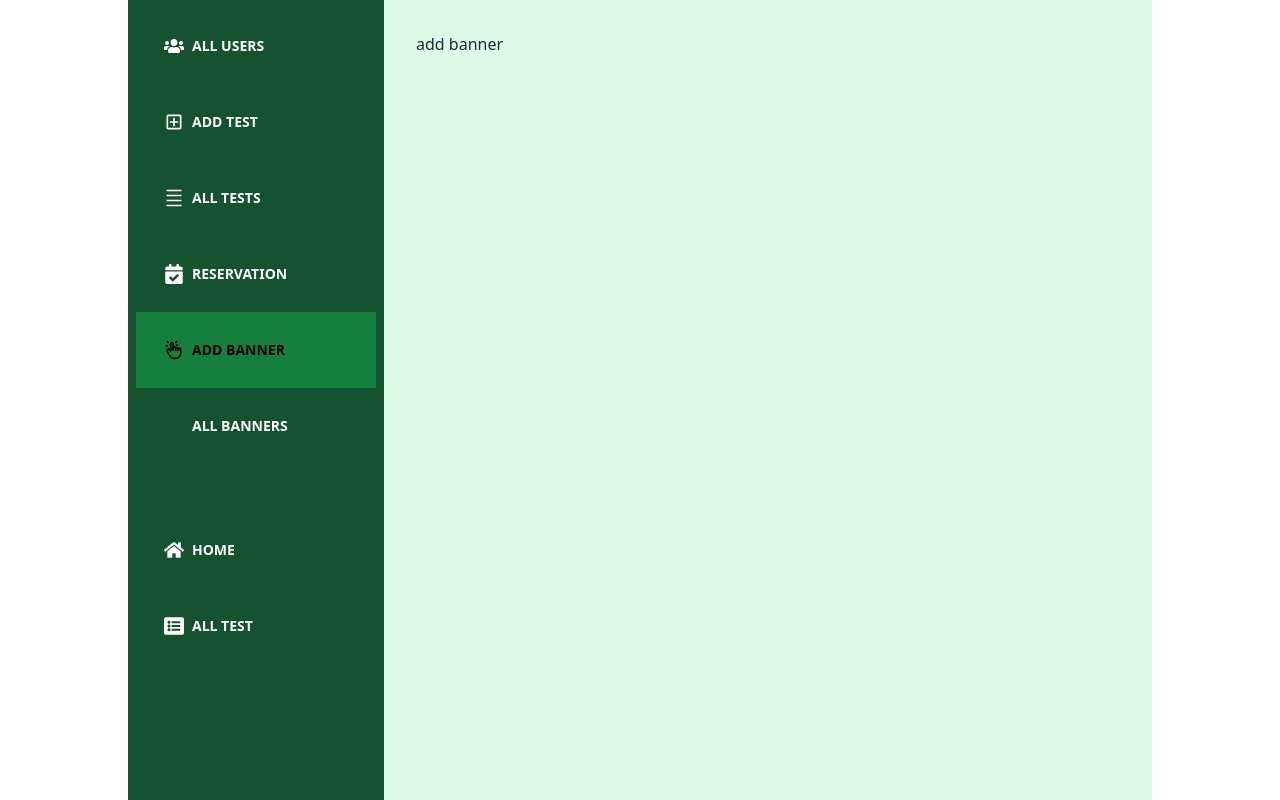
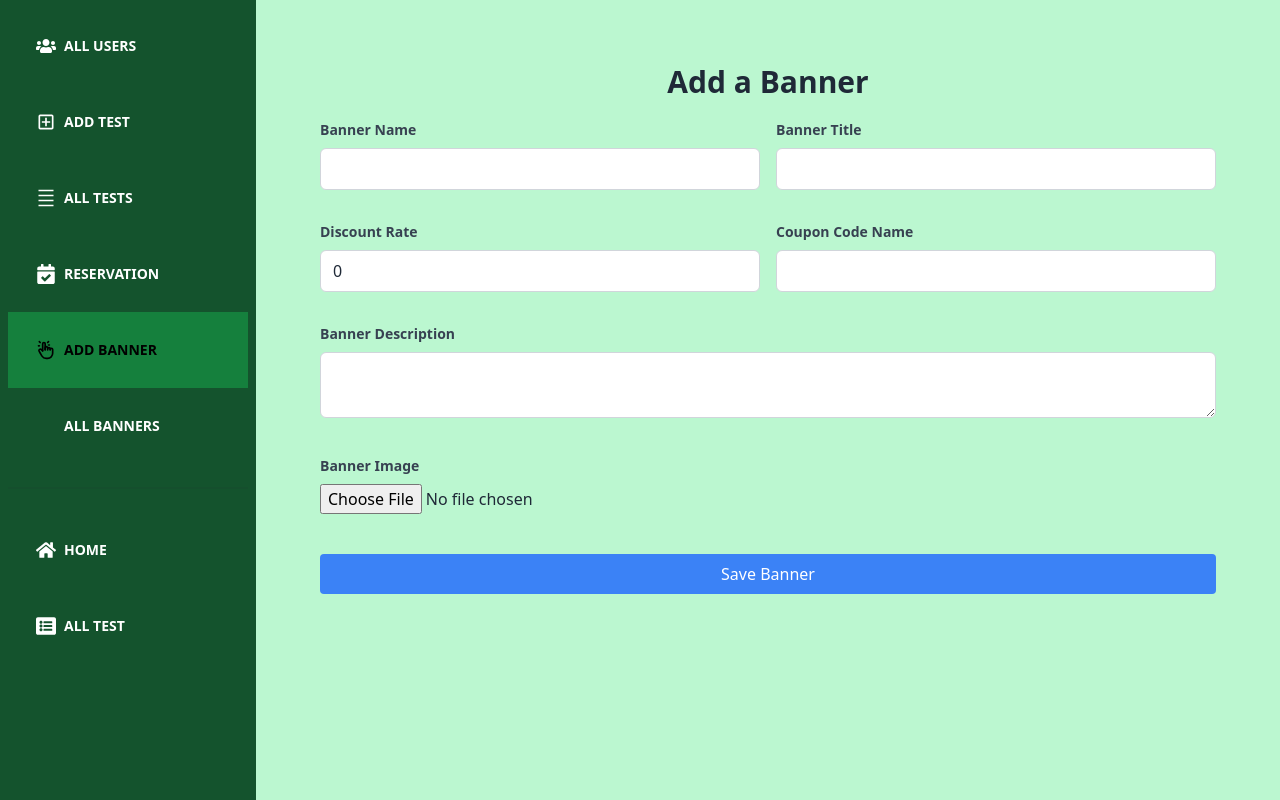
Before and after one commit to surovishimu/MedScan-Hub-Diagnostic-Center, a React (Vite) app: page /admindashboard/addbanner in a window 1280 px wide. Built offline with nearby package versions, Linux system fonts and the light colour scheme; no server answers; some icons are missing.

Commit message:
add banner page create

```diff
--- a/src/Login/SignUp.jsx
+++ b/src/Login/SignUp.jsx
@@ -11,7 +11,7 @@ const SignUp = () => {
     const axiosPublic = useAxiosPublic();
     const { createUser, handleUpdateprofile, loading } = useContext(AuthContext);
     const navigate = useNavigate();
-
+    const [imageError, setImageError] = useState("");
     const [formData, setFormData] = useState({
         email: '',
         name: '',
@@ -58,6 +58,7 @@ const SignUp = () => {
             [e.target.name]: e.target.value,
         });
     };
+
 
     const handleSubmit = async (e) => {
         e.preventDefault();
@@ -110,7 +111,8 @@ const SignUp = () => {
                         blood,
                         districtName,
                         upazilaName,
-                        status: 'Active'
+                        status: 'Active',
+                        role: 'user'
                     };
 
                     axiosPublic.post('/users', userInfo)
@@ -130,10 +132,32 @@ const SignUp = () => {
             toast.error('Error uploading image to imgbb');
         }
     };
+    const handleFileChange = (e) => {
+        const file = e.target.files[0];
+
+        if (file) {
+            const maxSizeInBytes = 100 * 1024;
+
+            if (file.size > maxSizeInBytes) {
+                setImageError('Image size must be below 100KB.');
+                e.target.value = null;
+                setTimeout(() => {
+                    setImageError("");
+                }, 5000);
+                return;
+            }
+            setImageError("");
+
+        }
+    };
 
     return (
         <div className='bg-green-100'>
-            {loading ? <span className="loading loading-infinity loading-lg"></span> : <div className="flex md:flex-row flex-col min-h-screen  items-center justify-around">
+            {loading ?
+                <div className="fixed top-0 left-0 w-full h-full flex items-center justify-center bg-white bg-opacity-80">
+                    <span className="loading loading-spinner text-success loading-lg"></span>
+                </div>
+                : <div className="flex md:flex-row flex-col min-h-screen  items-center justify-around">
                     <div className="md:w-1/2 w-full flex-1  ">
                         <div className='flex  flex-col items-center justify-center pt-5'>
                             <div className='flex flex-col -space-y-3'>
@@ -193,8 +217,12 @@ const SignUp = () => {
                                                 ...formData,
                                                 avatar: file,
                                             });
+                                            handleFileChange(e);
                                         }}
                                     />
+                                    {imageError && (
+                                        <p className="text-red-500 text-sm">{imageError}</p>
+                                    )}
                                 </div>
                                 <div className="mb-4">
                                     <label className="block text-gray-700 text-sm font-bold mb-2" htmlFor="bloodGroup">
--- a/src/Pages/AdminDashboard/Addbanner.jsx
+++ b/src/Pages/AdminDashboard/Addbanner.jsx
@@ -1,9 +1,185 @@
+import { useRef, useState } from 'react';
+import axios from 'axios';
+import useAxiosSecure from '../../Hooks/useAxiosSecure';
+import toast from 'react-hot-toast';
+
+const Addbanner = () => {
+    const formRef = useRef(null);
+    const axiosSecure = useAxiosSecure();
+    const [formData, setFormData] = useState({
+        name: '',
+        image: null,
+        title: '',
+        description: '',
+        couponCodeName: '',
+        discountRate: 0,
+    });
+
+    const handleChange = (e) => {
+        setFormData({
+            ...formData,
+            [e.target.name]: e.target.value,
+        });
+    };
+
+    const handleImageUpload = async () => {
+        const imgbbApiKey = import.meta.env.VITE_IMAGE_HOSTING_Key;
+        const formDataImgbb = new FormData();
+        formDataImgbb.append('image', formData.image);
+
+        try {
+            const imgbbResponse = await axios.post(`https://api.imgbb.com/1/upload?key=${imgbbApiKey}`, formDataImgbb);
+            const imgUrl = imgbbResponse.data.data.url;
+            return imgUrl;
+        } catch (error) {
+            console.error('Error uploading image to imgbb:', error);
+        }
+    };
 
 
-const Addbanner = () => {
+    const handleSubmit = async (e) => {
+        e.preventDefault();
+        const form = e.target;
+        const name = form.name.value;
+
+        const title = form.title.value;
+        const description = form.description.value;
+        const couponCodeName = form.couponCodeName.value;
+        const discountRate = form.discountRate.value;
+        console.log(name, title, description, couponCodeName, discountRate);
+        try {
+            const imageUrl = await handleImageUpload();
+
+            const bannerInfo = {
+                name,
+                image: imageUrl,
+                title,
+                description,
+                couponCodeName,
+                discountRate,
+                isActive: true,
+            };
+
+            await axiosSecure.post('/banners', bannerInfo);
+            setFormData({
+                name: '',
+                title: '',
+                description: '',
+                couponCodeName: '',
+                discountRate: '',
+            });
+            formRef.current.reset();
+
+            toast.success('Banner created successfully');
+
+
+        } catch (error) {
+            console.error('Error creating banner:', error);
+            toast.error('Failed to create the banner. Please try again.');
+        }
+
+
+    };
+
     return (
-        <div>
-            add banner
+        <div className="container mx-auto p-8">
+            <h1 className="text-3xl font-bold mb-5 text-center ">Add a Banner</h1>
+            <form ref={formRef} onSubmit={handleSubmit} className="grid grid-cols-2 gap-4">
+                <div className=" mb-4">
+                    <label className="block text-gray-700 text-sm font-bold mb-2" htmlFor="name">
+                        Banner Name
+                    </label>
+                    <input
+                        type="text"
+                        id="name"
+                        name="name"
+                        value={formData.name}
+                        onChange={handleChange}
+                        className="border border-gray-300 px-3 py-2 rounded-md w-full"
+                    />
+                </div>
+
+                <div className="mb-4">
+                    <label className="block text-gray-700 text-sm font-bold mb-2" htmlFor="title">
+                        Banner Title
+                    </label>
+                    <input
+                        type="text"
+                        id="title"
+                        name="title"
+                        value={formData.title}
+                        onChange={handleChange}
+                        className="border border-gray-300 px-3 py-2 rounded-md w-full"
+                    />
+                </div>
+                <div className="mb-4 ">
+                    <label className="block text-gray-700 text-sm font-bold mb-2" htmlFor="discountRate">
+                        Discount Rate
+                    </label>
+                    <input
+                        type="number"
+                        id="discountRate"
+                        name="discountRate"
+                        value={formData.discountRate}
+                        onChange={handleChange}
+                        className="border border-gray-300 px-3 py-2 rounded-md w-full"
+                    />
+                </div>
+                <div className="mb-4">
+                    <label className="block text-gray-700 text-sm font-bold mb-2" htmlFor="couponCodeName">
+                        Coupon Code Name
+                    </label>
+                    <input
+                        type="text"
+                        id="couponCodeName"
+                        name="couponCodeName"
+                        value={formData.couponCodeName}
+                        onChange={handleChange}
+                        className="border border-gray-300 px-3 py-2 rounded-md w-full"
+                    />
+                </div>
+
+                <div className="mb-4 col-span-2">
+                    <label className="block text-gray-700 text-sm font-bold mb-2" htmlFor="description">
+                        Banner Description
+                    </label>
+                    <textarea
+                        id="description"
+                        name="description"
+                        value={formData.description}
+                        onChange={handleChange}
+                        className="border border-gray-300 px-3 py-2 rounded-md w-full"
+                    />
+                </div>
+
+
+
+
+
+                <div className="mb-6 col-span-2">
+                    <label className="block text-gray-700 text-sm font-bold mb-2" htmlFor="image">
+                        Banner Image
+                    </label>
+                    <input
+                        type="file"
+                        id="image"
+                        name="image"
+                        accept="image/*"
+                        onChange={handleChange}
+                        className="w-full"
+                    />
+                </div>
+
+                <div className="mb-6 col-span-2">
+                    <button
+                        type="submit"
+                        className="w-full p-2 bg-blue-500 text-white rounded hover:bg-blue-600 focus:outline-none"
+                    >
+                        Save Banner
+                    </button>
+                </div>
+            </form>
+
         </div>
     );
 };
--- a/src/Pages/Shared/Navbar/Navbar.jsx
+++ b/src/Pages/Shared/Navbar/Navbar.jsx
@@ -63,6 +63,20 @@ const Navbar = () => {
             Gallery
         </NavLink>
 
+
+
+        < NavLink
+            to="admindashboard/allusers"
+            className={({ isActive, isExact, isPartiallyCurrent, isPending }) => {
+                return isPending
+                    ? 'pending text-white p-3 lg:p-7 text-sm uppercase font-semibold'
+                    : isActive || isExact || isPartiallyCurrent
+                        ? 'active text-black bg-green-700 lg:p-7 p-3 text-sm uppercase font-semibold'
+                        : 'text-white hover:text-black hover:bg-white p-3 lg:p-7 text-sm uppercase font-semibold';
+            }}
+        >
+            Admin Dashboard
+        </NavLink> :
         <NavLink
             to="userdashboard/userprofile"
             className={({ isActive, isExact, isPartiallyCurrent, isPending }) => {
@@ -76,18 +90,7 @@ const Navbar = () => {
             Dashboard
         </NavLink>
 
-        <NavLink
-            to="admindashboard/allusers"
-            className={({ isActive, isExact, isPartiallyCurrent, isPending }) => {
-                return isPending
-                    ? 'pending text-white p-3 lg:p-7 text-sm uppercase font-semibold'
-                    : isActive || isExact || isPartiallyCurrent
-                        ? 'active text-black bg-green-700 lg:p-7 p-3 text-sm uppercase font-semibold'
-                        : 'text-white hover:text-black hover:bg-white p-3 lg:p-7 text-sm uppercase font-semibold';
-            }}
-        >
-            Admin Dashboard
-        </NavLink>
+
         {
             user?.email ?
                 <div className="dropdown dropdown-end">
@@ -126,7 +129,7 @@ const Navbar = () => {
         }
 
 
-    </div>
+    </div >
 
 
     return (
--- a/src/main.jsx
+++ b/src/main.jsx
@@ -18,7 +18,7 @@ ReactDOM.createRoot(document.getElementById('root')).render(
   <React.StrictMode>
     <AuthProvider>
       <QueryClientProvider client={queryClient}>
-        <div className='max-w-screen-lg mx-auto bg-green-100'>
+        <div className='max-w-screen-xl mx-auto bg-green-200'>
           <RouterProvider router={router} />
         </div>
       </QueryClientProvider>
```
Lines whose indentation alone changed are shown as unchanged.
